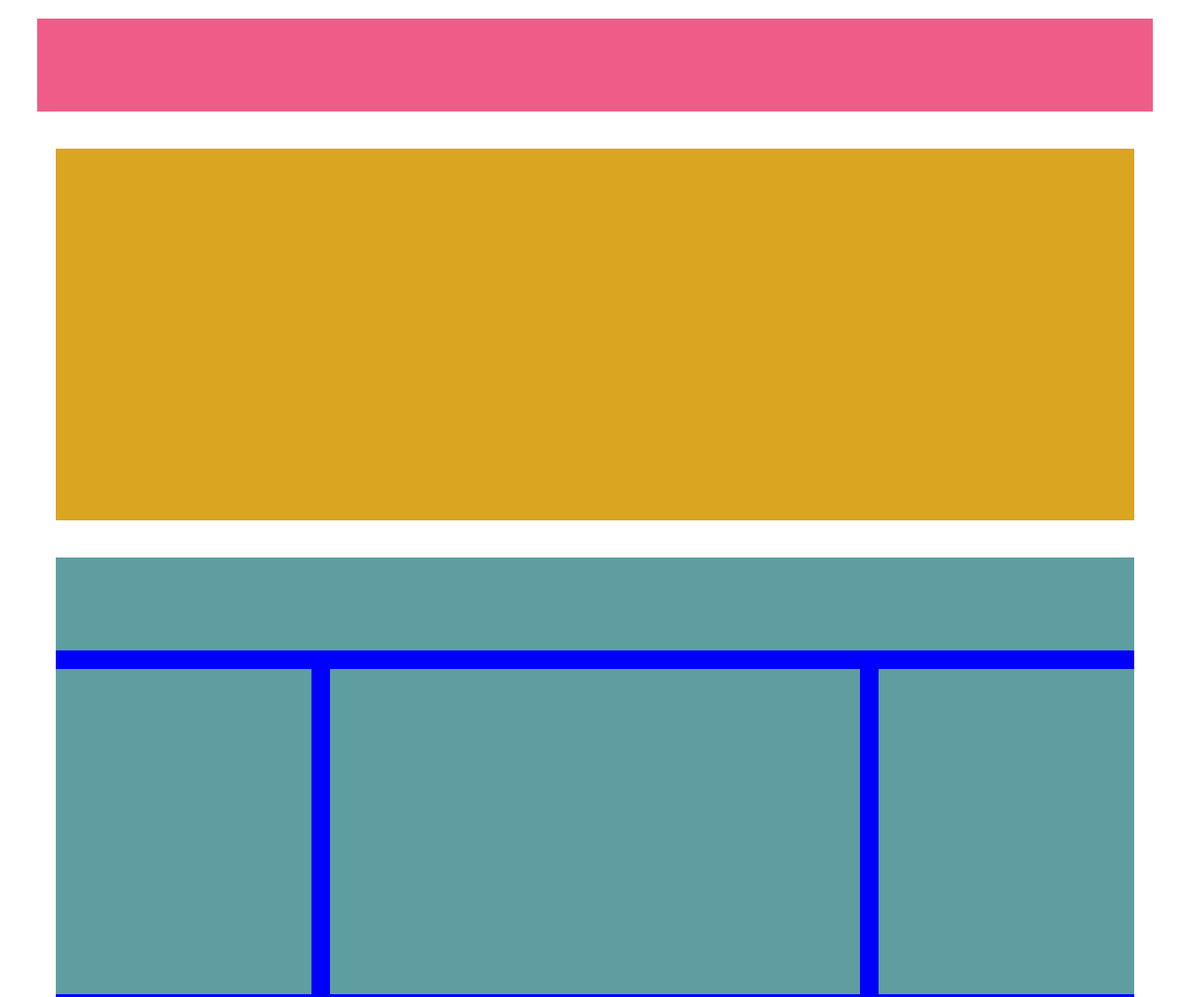
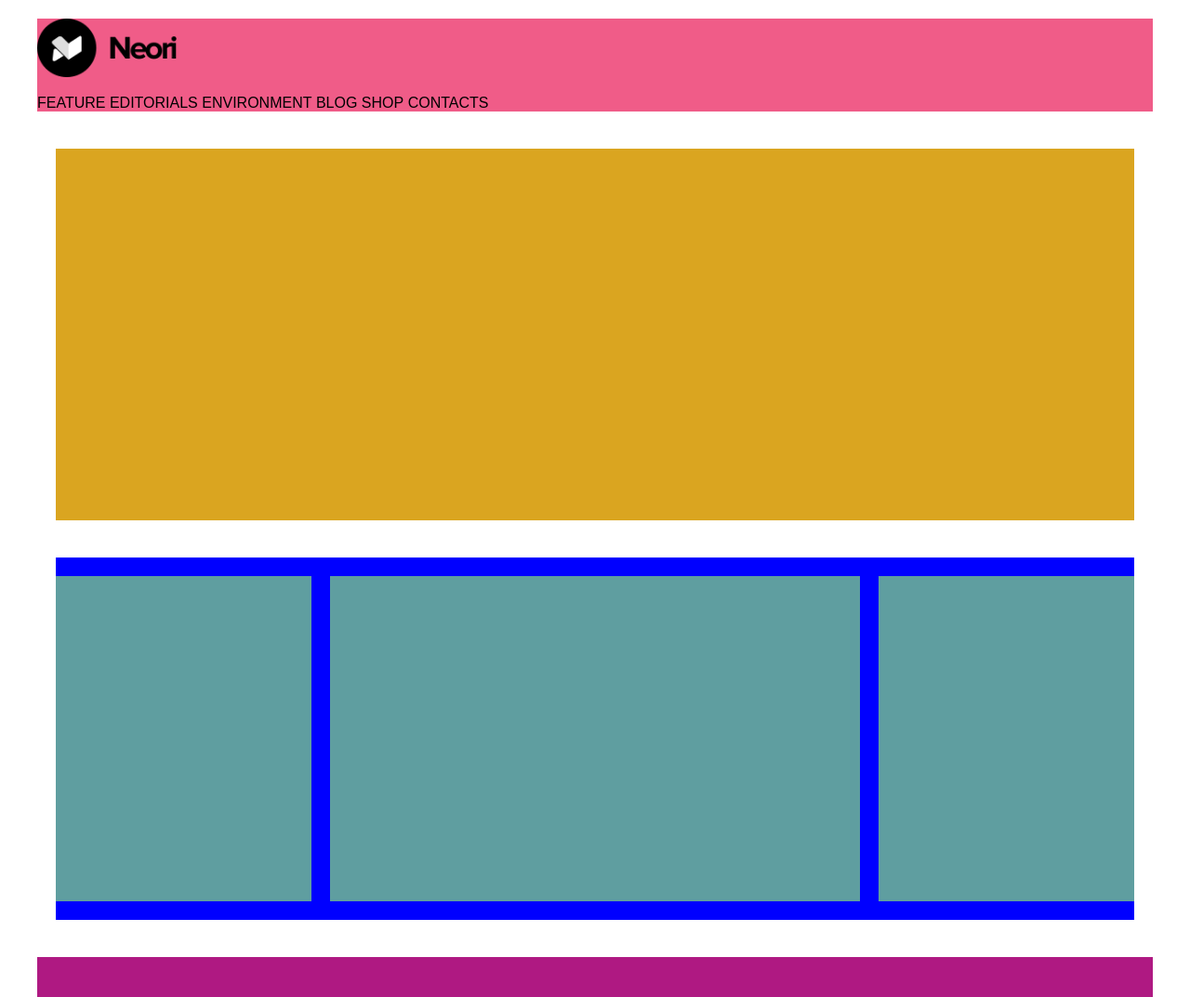
Before and after one commit to iram96/htmlcss-wp, a plain HTML site: page index.html in a window 1280 px wide. Shown: the top 1073 px of the page at 93% size. Drawn offline with Linux system fonts and the light colour scheme.

Commit message:
Added title + nav

```diff
--- a/css/style.css
+++ b/css/style.css
@@ -13,12 +13,17 @@
   clear: both;
 }
 
+
+/* Utility */
+
 body{
   max-width: 1200px;
   margin: 0 auto;
+  font-family: Arial, Helvetica, sans-serif;
 }
 
 header{
+  position: relative;
   margin-top: 20px;
   height: 100px;
   background-color: rgb(240, 92, 136);
@@ -31,16 +36,43 @@ footer{
   background-color: rgb(175, 25, 130);
 }
 
+header img{
+  max-width: 150px;
+}
+
+ul li{
+  list-style-type: none;
+  display: inline;
+}
+
+li a{
+  text-decoration: none;
+  color: black;
+  font-weight: 300;
+}
+
+nav{
+  position: absolute;
+  bottom: 0;
+}
+
+/* .nav-button{
+  display: inline;
+  list-style-type: none;
+} */
+
+/* Main Section */
+
 .box{
   width: calc(100% - 40px);
   margin: 40px auto;
 }
 
-.full{
+.articles{
   background-color: blue;
 }
 
-.empty{
+.spotlight{
   background-color: goldenrod;
   height: 400px;
 }
@@ -51,6 +83,9 @@ footer{
   float: left;
 
 }
+
+
+/* Articles Section */
 
 .full .headline{
   height: 100px;
--- a/index.html
+++ b/index.html
@@ -10,12 +10,36 @@
     <title>Structure</title>
 </head>
 <body>
-    <header></header>
+    <header>
+        <img src="img/logo.png" alt="Neori logo" title="Hi, I am a title">
+        <nav>
+            <ul>
+                <li>
+                    <a href="#">FEATURE</a>
+                </li>
+                <li>
+                    <a href="#">EDITORIALS</a>
+                </li>
+                <li>
+                    <a href="#">ENVIRONMENT</a>
+                </li>
+                <li>
+                    <a href="#">BLOG</a>
+                </li>
+                <li>
+                    <a href="#">SHOP</a>
+                </li>
+                <li>
+                    <a href="#">CONTACTS</a>
+                </li>
+            </ul>
+        </nav>
+    </header>
     <main class=".container">
-        <div class="box empty">
+        <div class="box spotlight">
 
         </div>
-        <div class="box full clearfix">
+        <div class="box articles clearfix">
             <div class="innerbox headline"></div>
             <div class="row">
                 <div class="innerbox side"></div>
```
